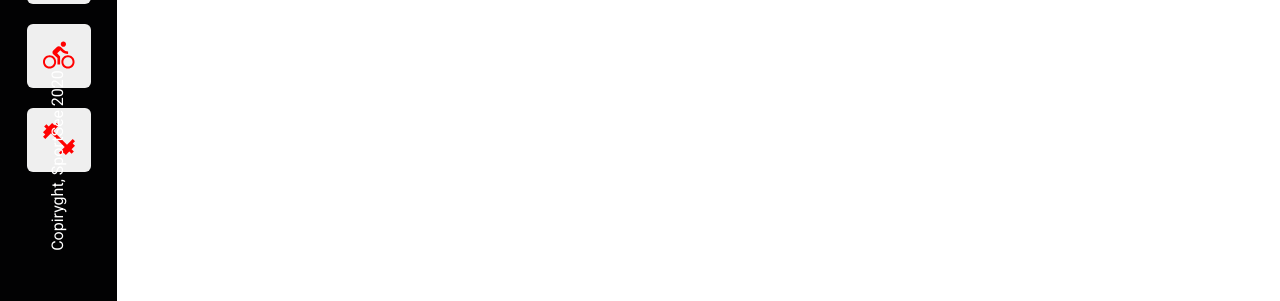
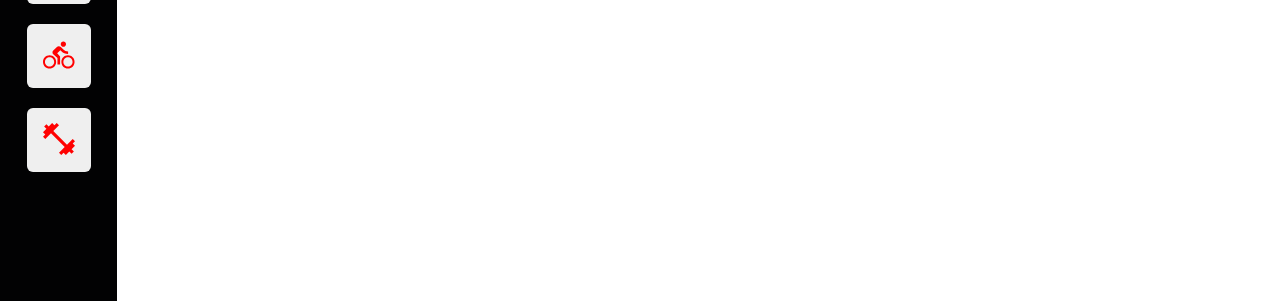
Before and after one commit to l-nikola/SportSee, a React (Vite) app: page / in a window 1280 px wide. Shown: the part 491-792 px from the top of the page. Built offline with nearby package versions, Linux system fonts and the light colour scheme.

Commit message:
fix : copiryght style

```diff
--- a/src/styles/components/sidebar.scss
+++ b/src/styles/components/sidebar.scss
@@ -2,6 +2,9 @@
   width: 117px;
   height: 933px;
   background-color: var(--black);
+  display: flex;
+  flex-direction: column;
+  align-items: center;
 
   div {
     display: flex;
@@ -13,9 +16,11 @@
 
   span {
     color: white;
-    position: absolute;
     transform: rotate(-90deg);
-    left: -33px;
-    bottom: 139px;
+    white-space: nowrap;
+    margin-top: auto;
+    margin-bottom: 140px;
+    font-weight: 500;
+    font-size: 12px;
   }
 }
```
